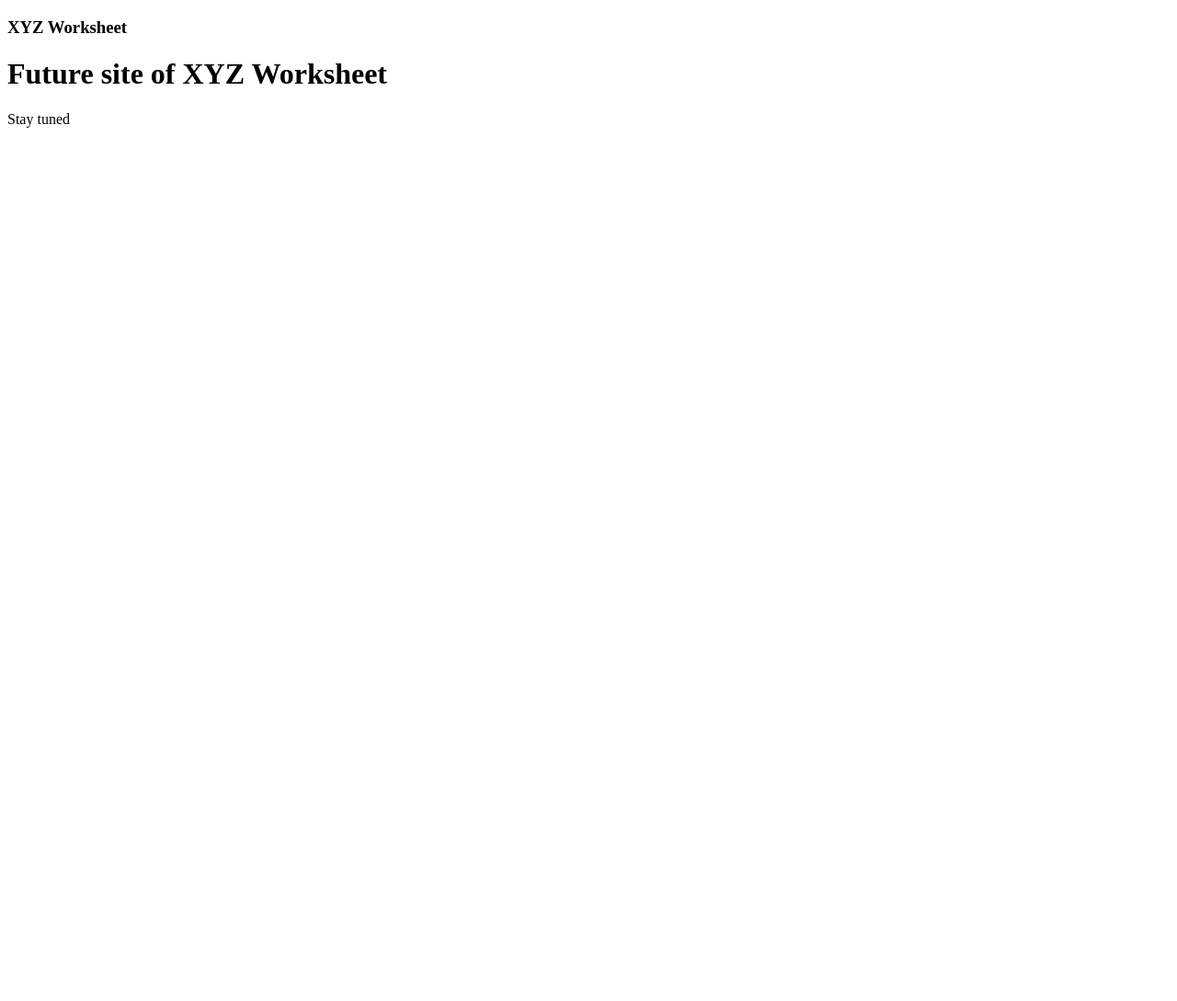
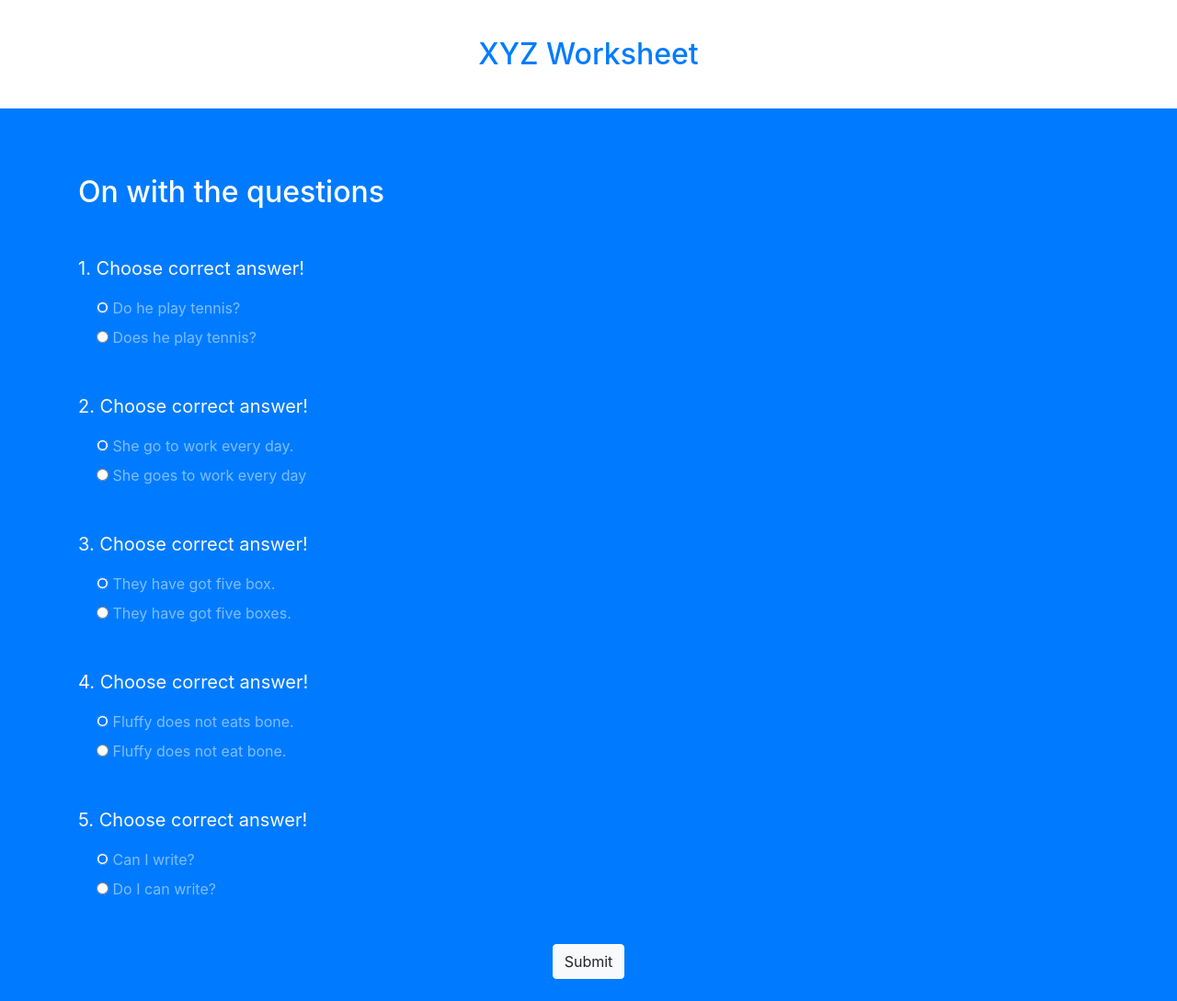
Before and after one commit to Milha/xyzworksheet, a plain HTML site: page index.html in a window 1280 px wide. Shown: the whole page at 92% size. Before the commit the page ends 800 px from the top, so only its background shows below. Drawn offline with nearby package versions, Linux system fonts and the light colour scheme.

Commit message:
Update index.html

```diff
--- a/index.html
+++ b/index.html
@@ -3,15 +3,96 @@
 <head>
     <meta charset="UTF-8">
     <meta name="viewport" content="width=device-width, initial-scale=1.0">
+    <link rel="stylesheet" href="https://stackpath.bootstrapcdn.com/bootstrap/4.4.1/css/bootstrap.min.css"
+        integrity="sha384-Vkoo8x4CGsO3+Hhxv8T/Q5PaXtkKtu6ug5TOeNV6gBiFeWPGFN9MuhOf23Q9Ifjh" crossorigin="anonymous">
     <link rel="stylesheet" href="style.css">
     <title>XYZ Worksheet</title>
 </head>
 <body>
-    <h3>XYZ Worksheet</h3>
+    <!-- Top section -->
 
-    <h1>Future site of XYZ Worksheet</h1>
+    <div class="intro py-3 bg-white text-center">
+        <div class="container">
+            <h2 class="text-primary dispalay-3 my-4">XYZ Worksheet</h2>
+        </div>
+    </div>
 
-    <p>Stay tuned</p>
+    <!-- Result section -->
+
+    <div class="result py-4 d-none bg-light text-center">
+        <div class="container lead">
+            <p>Your answers are<span class="text-primary display-4 p-3">0%</span>correct!!!</p>
+        </div>
+    </div>
+
+    <!-- Quiz section -->
+
+    <div class="quiz py-4 bg-primary">
+        <div class="container">
+            <h2 class="my-5 text-white">On with the questions</h2>
+
+            <form class="quiz-form text-light">
+                <div class="my-5">
+                    <p class="lead font-weight-normal">1. Choose correct answer!</p>
+                    <div class="form-check my-2 text-white-50">
+                        <input type="radio" name="q1" value="A" checked>
+                        <label for="" class="form-check-label">Do he play tennis?</label>
+                    </div>
+                    <div class="form-check my-2 text-white-50">
+                        <input type="radio" name="q1" value="B">
+                        <label for="" class="form-check-label">Does he play tennis?</label>
+                    </div>
+                </div>
+                <div class="my-5">
+                    <p class="lead font-weight-normal">2. Choose correct answer!</p>
+                    <div class="form-check my-2 text-white-50">
+                        <input type="radio" name="q2" value="A" checked>
+                        <label class="form-check-label">She go to work every day.</label>
+                    </div>
+                    <div class="form-check my-2 text-white-50">
+                        <input type="radio" name="q2" value="B">
+                        <label class="form-check-label">She goes to work every day</label>
+                    </div>
+                </div>
+                <div class="my-5">
+                    <p class="lead font-weight-normal">3. Choose correct answer!</p>
+                    <div class="form-check my-2 text-white-50">
+                        <input type="radio" name="q3" value="A" checked>
+                        <label class="form-check-label">They have got five box.</label>
+                    </div>
+                    <div class="form-check my-2 text-white-50">
+                        <input type="radio" name="q3" value="B">
+                        <label class="form-check-label">They have got five boxes.</label>
+                    </div>
+                </div>
+                <div class="my-5">
+                    <p class="lead font-weight-normal">4. Choose correct answer!</p>
+                    <div class="form-check my-2 text-white-50">
+                        <input type="radio" name="q4" value="A" checked>
+                        <label class="form-check-label">Fluffy does not eats bone.</label>
+                    </div>
+                    <div class="form-check my-2 text-white-50">
+                        <input type="radio" name="q4" value="B">
+                        <label class="form-check-label">Fluffy does not eat bone.</label>
+                    </div>
+                </div>
+                <div class="my-5">
+                    <p class="lead font-weight-normal">5. Choose correct answer!</p>
+                    <div class="form-check my-2 text-white-50">
+                        <input type="radio" name="q5" value="A" checked>
+                        <label class="form-check-label">Can I write?</label>
+                    </div>
+                    <div class="form-check my-2 text-white-50">
+                        <input type="radio" name="q5" value="B">
+                        <label class="form-check-label">Do I can write?</label>
+                    </div>
+                </div>
+                <div class="text-center">
+                    <input type="submit" class="btn btn-light">
+                </div>
+            </form>
+        </div>
+    </div>
 
 
 
```
